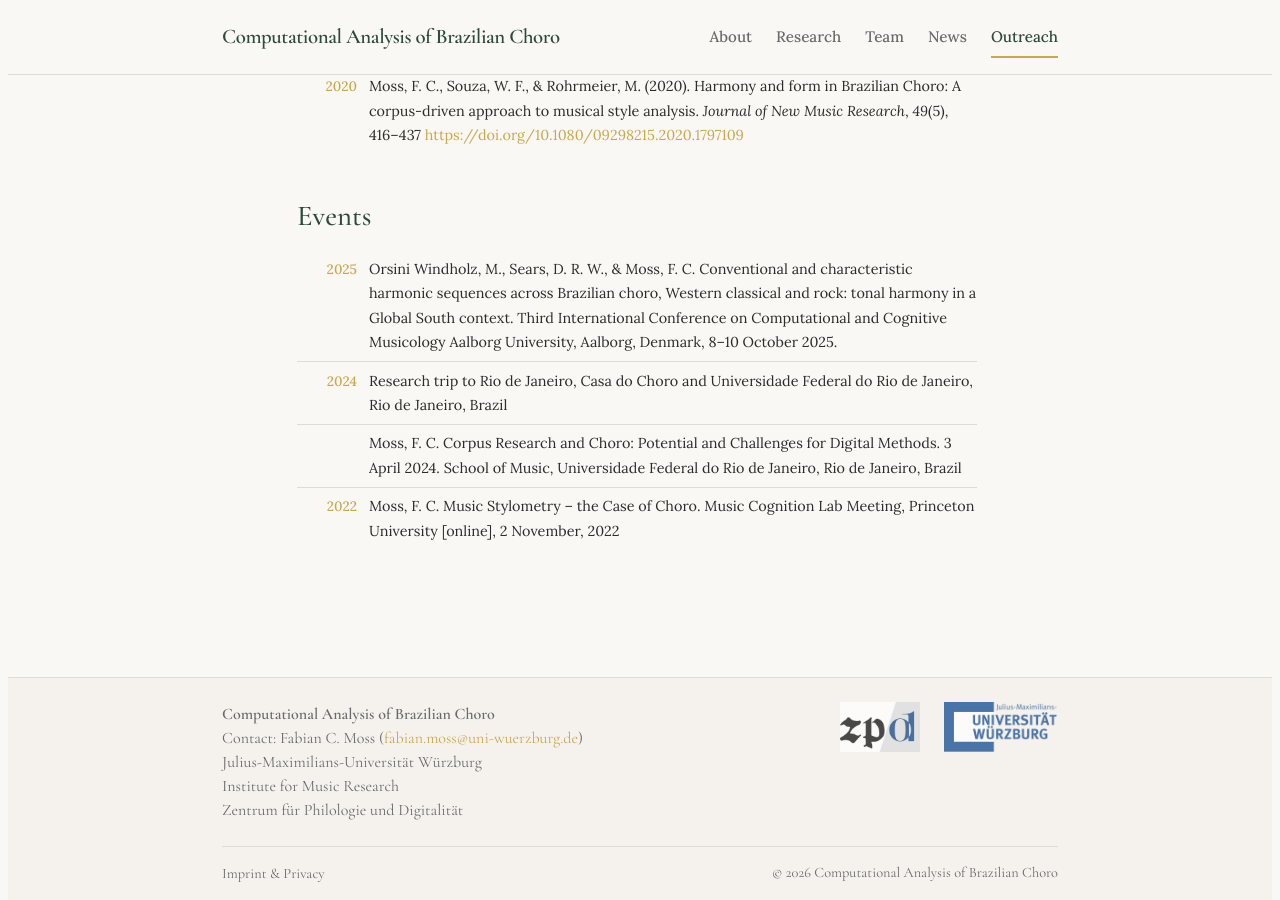
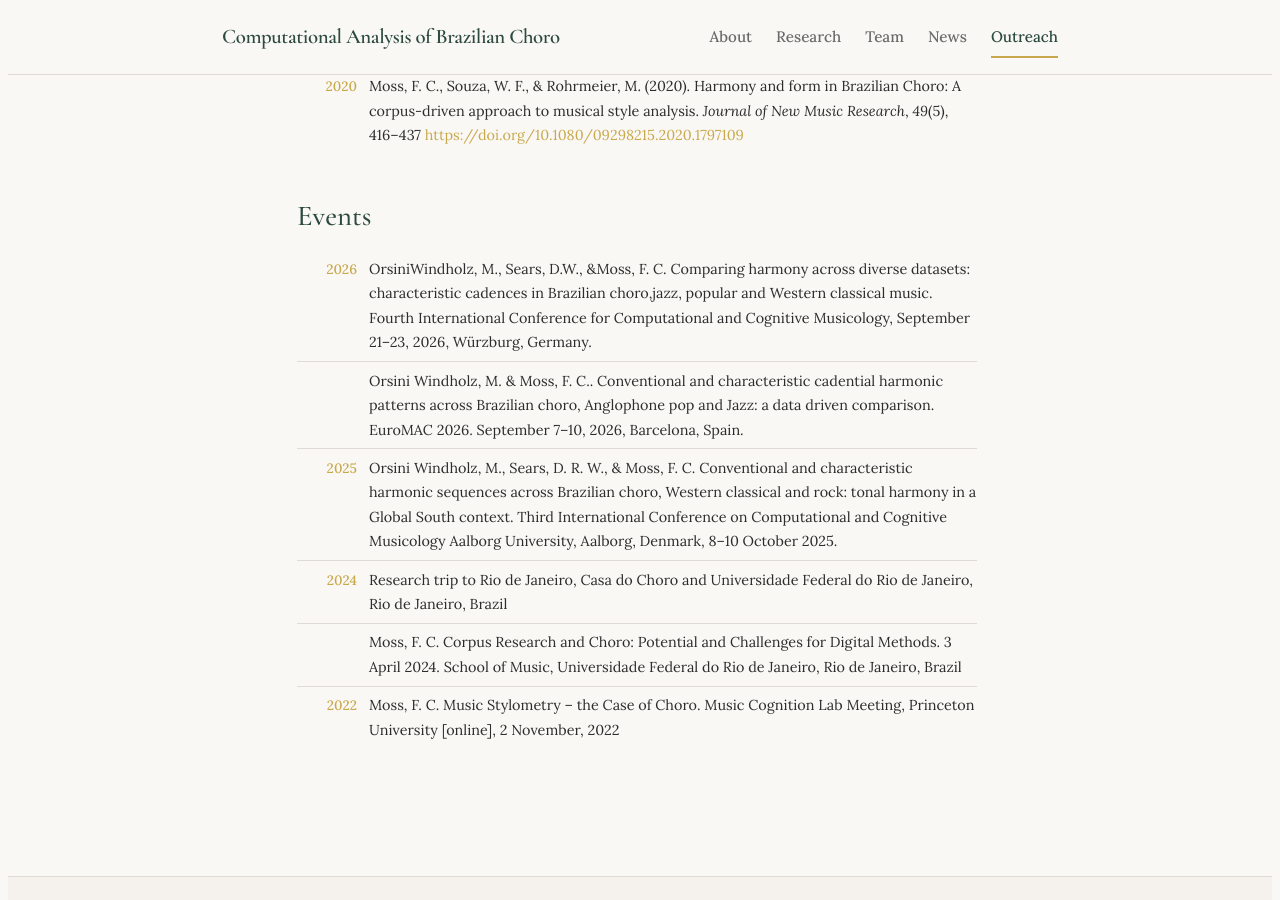
Before and after one commit to fabianmoss/choro, a Jekyll site: the page built from outreach.md, in a window 1280 px wide and 900 px high, scrolled down 446 px. Built offline with Jekyll 4.4.1, drawn with Linux system fonts in a browser that asks for light colours.

Commit message:
add events

```diff
--- a/_data/events.yml
+++ b/_data/events.yml
@@ -1,3 +1,7 @@
+- date: "2026"
+  title: "OrsiniWindholz, M., Sears, D.W., &Moss, F. C. Comparing harmony across diverse datasets: characteristic cadences in Brazilian choro,jazz, popular and Western classical music. Fourth International Conference for Computational and Cognitive Musicology, September 21–23, 2026, Würzburg, Germany."
+- date: "2026"
+  title: "Orsini Windholz, M. & Moss, F. C.. Conventional and characteristic cadential harmonic patterns across Brazilian choro, Anglophone pop and Jazz: a data driven comparison. EuroMAC 2026. September 7–10, 2026, Barcelona, Spain."
 - date: "2025"
   title: "Orsini Windholz, M., Sears, D. R. W., & Moss, F. C. Conventional and characteristic harmonic sequences across Brazilian choro, Western classical and rock: tonal harmony in a Global South context. Third International Conference on Computational and Cognitive Musicology Aalborg University, Aalborg, Denmark, 8–10 October 2025."
 - date: "2024"
```
